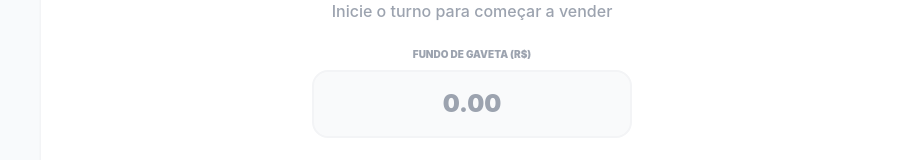
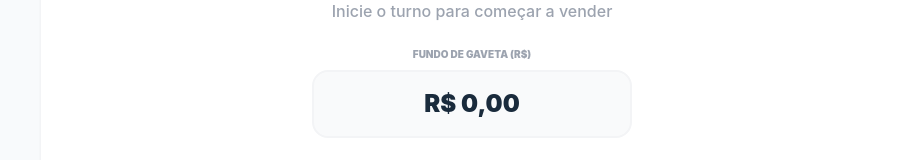
Before and after one commit to CentralSysBR/centralsys-frontend-dev, a React (Vite) app: page /caixa in a window 1280 px wide. Shown: the part 251-411 px from the top of the page, without its empty margins (168-1070 px from the left). Built offline with nearby package versions, Linux system fonts and the light colour scheme; no server answers; sample sign-in values are in the browser's storage.

Commit message:
chore: estabiliza MVP financeiro e prepara base para modulo de despesas

```diff
--- a/src/pages/GerenciarCaixa.tsx
+++ b/src/pages/GerenciarCaixa.tsx
@@ -5,6 +5,10 @@ import { api } from '../services/api';
 import { ModalFecharCaixa } from '../components/ModalFecharCaixa';
 import { ModalMovimentacaoCaixa } from '../components/ModalMovimentacaoCaixa';
 import { formatCurrencyBR } from '../utils/formatCurrencyBR';
+import { maskCurrencyInputBR } from '../utils/maskCurrencyInputBR';
+import { parseCurrencyBR } from '../utils/parseCurrencyBR';
+
+
 interface Caixa {
   id: string;
   status: 'ABERTO' | 'FECHADO';
@@ -17,8 +21,7 @@ export default function GerenciarCaixa() {
   const navigate = useNavigate();
   const [CaixaAberto, setCaixaAberto] = useState<Caixa | null>(null);
   const [loading, setLoading] = useState(true);
-  const [valorInicial, setValorInicial] = useState('');
-  const [isModalFecharOpen, setIsModalFecharOpen] = useState(false);
+  const [valorInicial, setValorInicial] = useState(formatCurrencyBR(0)); const [isModalFecharOpen, setIsModalFecharOpen] = useState(false);
   const [isModalMovimentarOpen, setIsModalMovimentarOpen] = useState(false);
   const [isFinalizando, setIsFinalizando] = useState(false);
 
@@ -39,7 +42,8 @@ export default function GerenciarCaixa() {
   }
 
   async function handleAbrirCaixa() {
-    const valor = parseFloat(valorInicial);
+    const valor = parseCurrencyBR(valorInicial);
+
     if (isNaN(valor) || valor < 0) {
       alert("Informe um valor inicial válido.");
       return;
@@ -86,12 +90,17 @@ export default function GerenciarCaixa() {
             <div className="max-w-xs mx-auto">
               <label className="text-[10px] font-black uppercase text-gray-400 block mb-2">Fundo de Gaveta (R$)</label>
               <input
-                type="number"
-                placeholder="0.00"
+                type="text"
+                inputMode="numeric"
+                placeholder="R$ 0,00"
                 className="w-full bg-gray-50 border-2 border-gray-100 rounded-2xl p-4 text-center text-2xl font-black text-[#1A2B3C] outline-none focus:border-blue-500 transition-all"
                 value={valorInicial}
-                onChange={(e) => setValorInicial(e.target.value)}
+                onChange={(e) => {
+                  const masked = maskCurrencyInputBR(e.target.value);
+                  setValorInicial(masked);
+                }}
               />
+
             </div>
 
             <button
```
Lines whose indentation alone changed are shown as unchanged.
